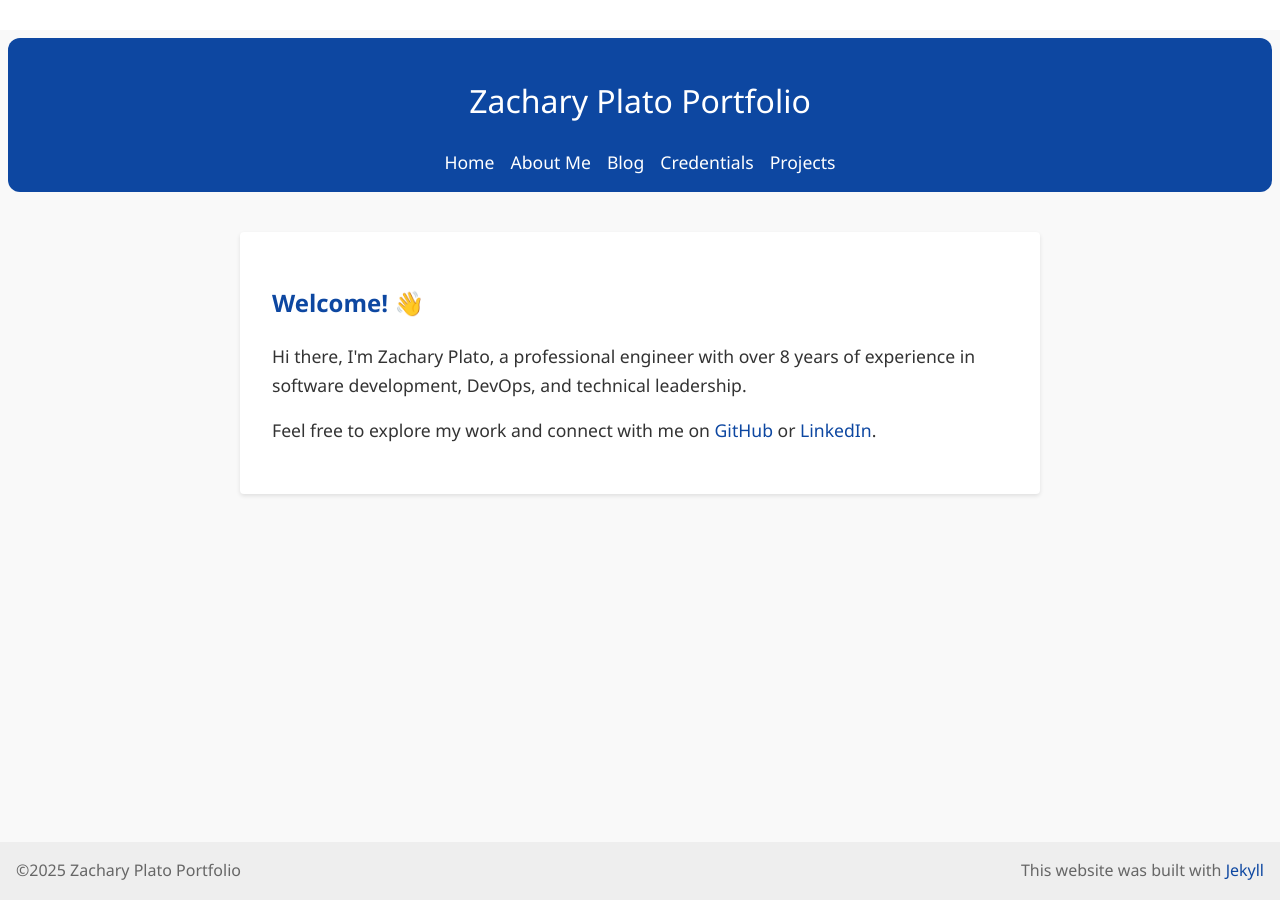
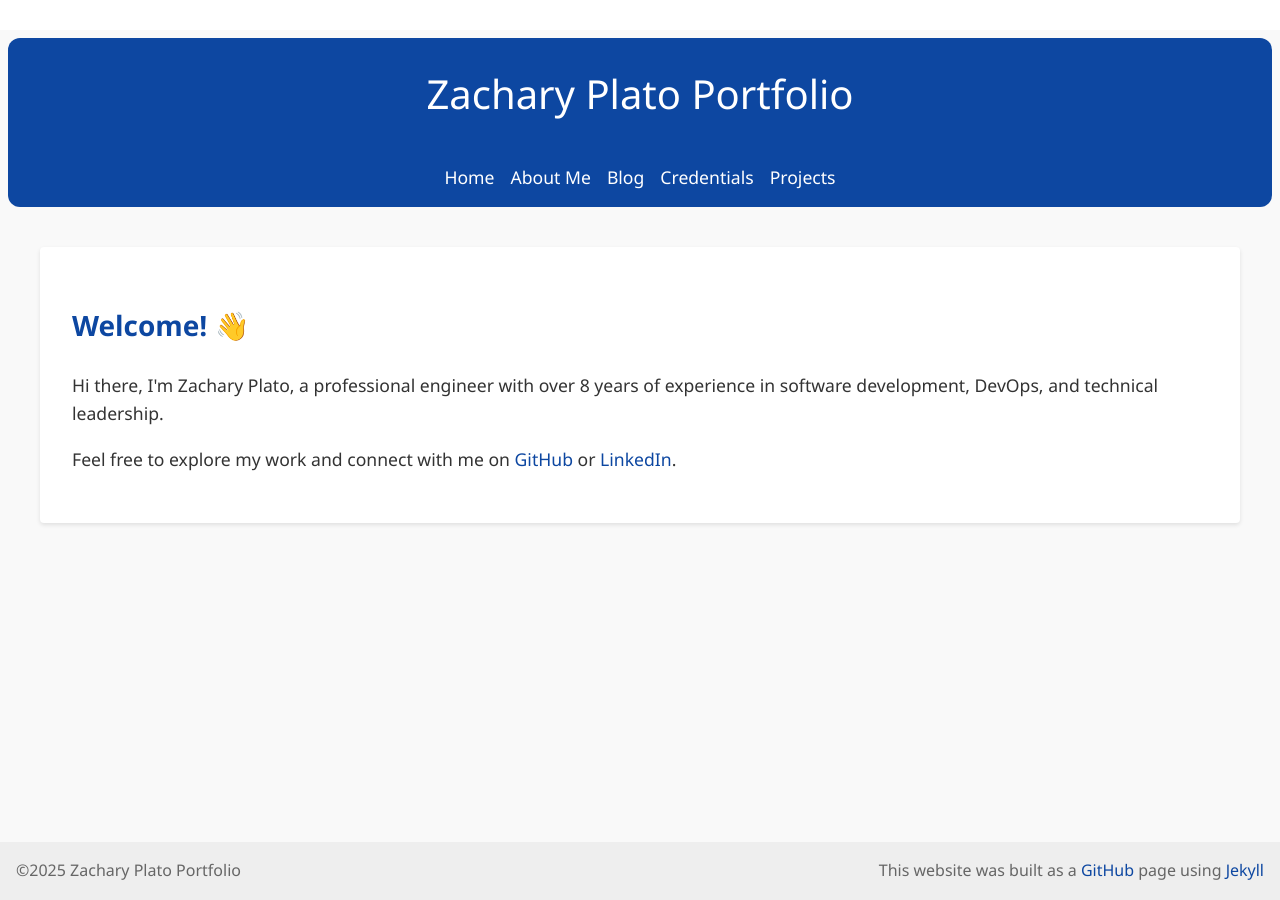
Before and after one commit to zplato/zplato.github.io, a Jekyll site: the page built from index.html, in a window 1280 px wide. Built offline with Jekyll 4.4.1, drawn with Linux system fonts in a browser that asks for light colours.

Commit message:
init site

```diff
--- a/_layouts/default.html
+++ b/_layouts/default.html
@@ -27,7 +27,7 @@
 
 <footer>
   <div class="left">&copy;{{ site.time | date: "%Y" }} {{ site.title }}</div>
-  <div class="right">This website was built with <a href="https://jekyllrb.com/">Jekyll</a></div>
+  <div class="right">This website was built as a <a href="https://github.com/zplato/zplato.github.io">GitHub</a> page using <a href="https://jekyllrb.com/">Jekyll</a></div>
 </footer>
 </body>
 </html>
--- a/assets/css/style.css
+++ b/assets/css/style.css
@@ -1,5 +1,3 @@
-/* style.css */
-
 .top-bar {
   background-color: white;
   height: 30px;
@@ -24,6 +22,22 @@
   text-align: center;
   border-radius: 12px 12px 12px 12px;
   margin: 0.5rem;
+}
+
+h1 {
+  color: #0d47a1;
+  font-family: 'Segoe UI Semibold', 'Segoe UI', sans-serif;
+  font-size: 2.5rem;
+  border-bottom: 2px solid #0d47a1;
+  padding-bottom: 0.5rem;
+  margin-top: 0.5rem;
+}
+
+h2 {
+  color: #0d47a1;
+  font-family: 'Segoe UI Semibold', 'Segoe UI', sans-serif;
+  font-size: 1.75rem;
+  margin-top: 1.5rem;
 }
 
 header h1,
@@ -54,7 +68,7 @@
 
 main {
   padding: 2rem 1rem;
-  max-width: 800px;
+  max-width: 1200px;
   margin: auto;
   flex: 1;
 }
@@ -66,8 +80,8 @@
   border-radius: 4px;
   box-shadow: 0 2px 4px rgba(0, 0, 0, 0.1);
   font-family: 'Segoe UI Semilight', 'Segoe UI', sans-serif;
-  width: 100%
-  max-width: 2000px;
+  width: 100%;
+  max-width: 1600px;
   margin-left: auto;
   margin-right: auto;
   box-sizing: border-box;
```
